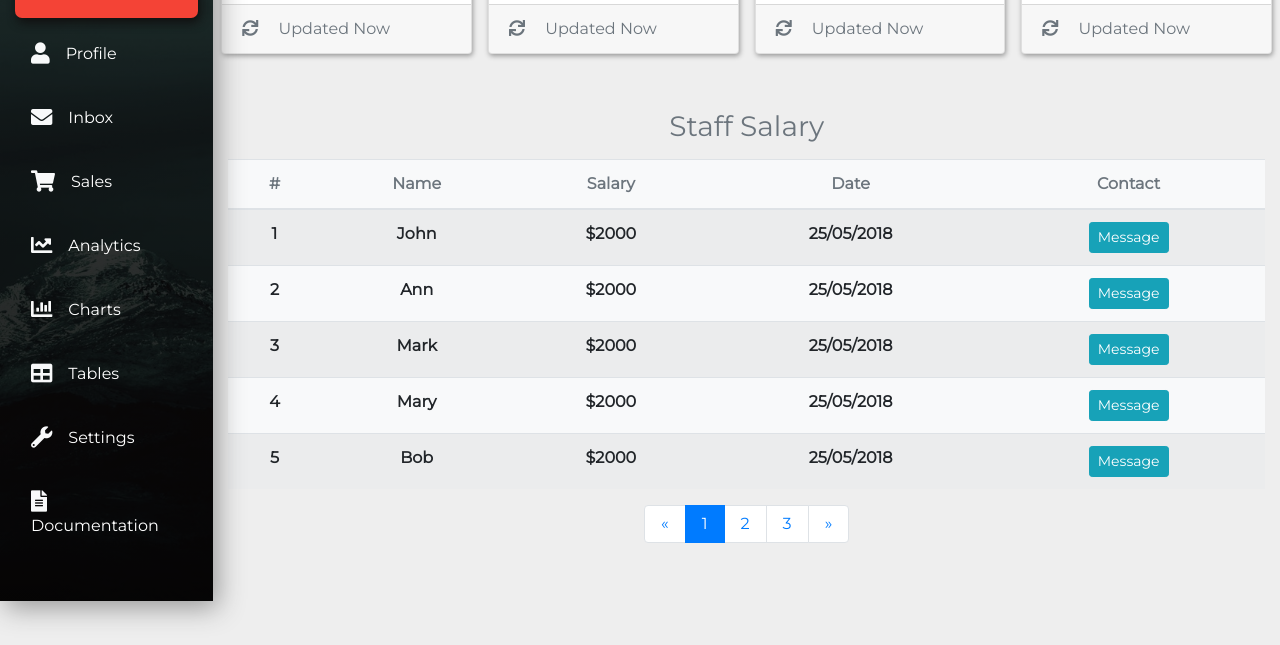
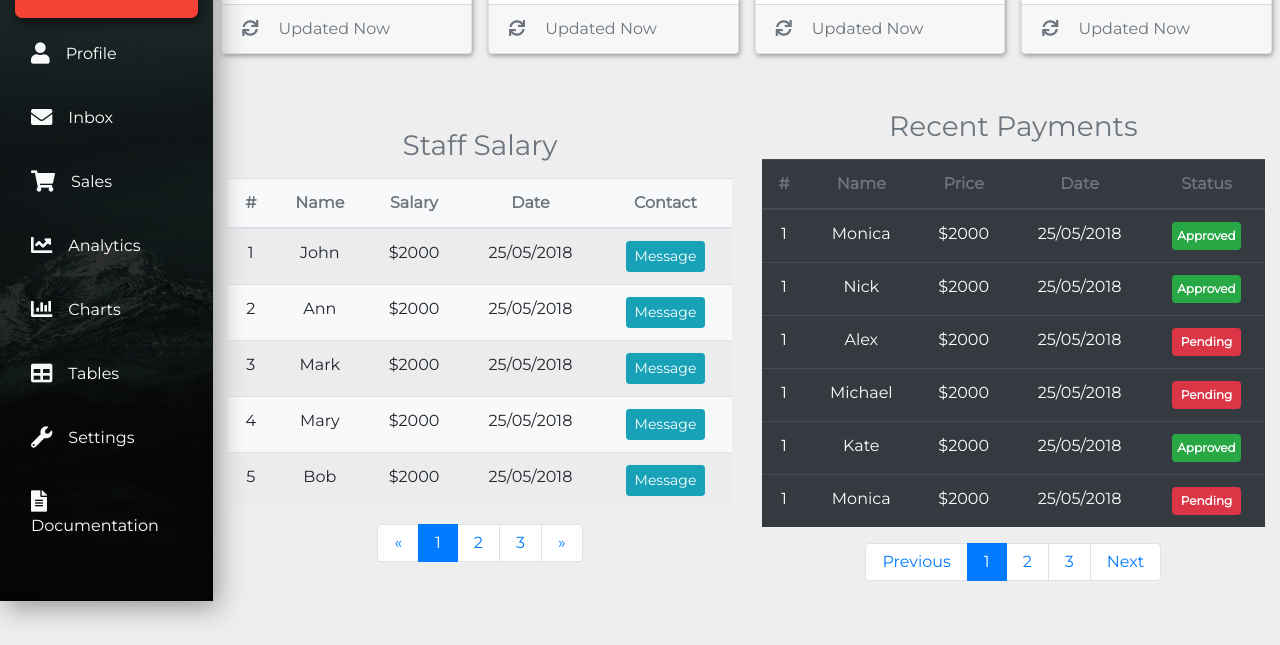
Before and after one commit to stlin/bootstrap-admin-dashboard, a plain HTML site: page index.html in a window 1280 px wide. Shown: the part 199-844 px from the top of the page. Before the commit the page ends 806 px from the top, so only its background shows below. Drawn offline with nearby package versions, Linux system fonts and the light colour scheme.

Commit message:
Added a second table with dark background

```diff
--- a/index.html
+++ b/index.html
@@ -225,8 +225,8 @@
         <div class="container-fluid">
             <div class="row mb-5">
                 <div class="col-xl-10 col-lg-9 col-md-8 ml-auto">
-                    <div class="row">
-                        <div class="col-12">
+                    <div class="row align-items-center">
+                        <div class="col-xl-6 col-12 mb-4 mb-xl-0">
                             <h3 class="text-muted text-center mb-3">Staff Salary</h3>
                             <table class="table table-striped bg-light text-center">
                                 <thead>
@@ -240,39 +240,39 @@
                                 </thead>
                                 <tbody>
                                     <tr>
-                                        <th>1</th>
-                                        <th>John</th>
-                                        <th>$2000</th>
-                                        <th>25/05/2018</th>
-                                        <th><button class="btn btn-info btn-sm">Message</button></th>
+                                        <td>1</td>
+                                        <td>John</td>
+                                        <td>$2000</td>
+                                        <td>25/05/2018</td>
+                                        <td><button class="btn btn-info btn-sm">Message</button></td>
                                     </tr>
                                     <tr>
-                                        <th>2</th>
-                                        <th>Ann</th>
-                                        <th>$2000</th>
-                                        <th>25/05/2018</th>
-                                        <th><button class="btn btn-info btn-sm">Message</button></th>
+                                        <td>2</td>
+                                        <td>Ann</td>
+                                        <td>$2000</td>
+                                        <td>25/05/2018</td>
+                                        <td><button class="btn btn-info btn-sm">Message</button></td>
                                     </tr>
                                     <tr>
-                                        <th>3</th>
-                                        <th>Mark</th>
-                                        <th>$2000</th>
-                                        <th>25/05/2018</th>
-                                        <th><button class="btn btn-info btn-sm">Message</button></th>
+                                        <td>3</td>
+                                        <td>Mark</td>
+                                        <td>$2000</td>
+                                        <td>25/05/2018</td>
+                                        <td><button class="btn btn-info btn-sm">Message</button></td>
                                     </tr>
                                     <tr>
-                                        <th>4</th>
-                                        <th>Mary</th>
-                                        <th>$2000</th>
-                                        <th>25/05/2018</th>
-                                        <th><button class="btn btn-info btn-sm">Message</button></th>
+                                        <td>4</td>
+                                        <td>Mary</td>
+                                        <td>$2000</td>
+                                        <td>25/05/2018</td>
+                                        <td><button class="btn btn-info btn-sm">Message</button></td>
                                     </tr>
                                     <tr>
-                                        <th>5</th>
-                                        <th>Bob</th>
-                                        <th>$2000</th>
-                                        <th>25/05/2018</th>
-                                        <th><button class="btn btn-info btn-sm">Message</button></th>
+                                        <td>5</td>
+                                        <td>Bob</td>
+                                        <td>$2000</td>
+                                        <td>25/05/2018</td>
+                                        <td><button class="btn btn-info btn-sm">Message</button></td>
                                     </tr>
                                 </tbody>
                             </table>
@@ -308,9 +308,100 @@
                                 </ul>
                             </nav>
                             <!-- end of pagination -->
+                        </div>
+
+                        <div class="col-xl-6 col-12 mb-4 mb-xl-0">
+                            <h3 class="text-muted text-center mb-3">Recent Payments</h3>
+                            <table class="table table-dark table-hover text-center">
+                                <thead>
+                                    <tr class="text-muted">
+                                        <th>#</th>
+                                        <th>Name</th>
+                                        <th>Price</th>
+                                        <th>Date</th>
+                                        <th>Status</th>
+                                    </tr>
+                                </thead>
+                                <tbody>
+                                    <tr>
+                                        <td>1</td>
+                                        <td>Monica</td>
+                                        <td>$2000</td>
+                                        <td>25/05/2018</td>
+                                        <td><span class="badge badge-success w-75 py-2">Approved</span></td>
+                                    </tr>
+                                    <tr>
+                                        <td>1</td>
+                                        <td>Nick</td>
+                                        <td>$2000</td>
+                                        <td>25/05/2018</td>
+                                        <td><span class="badge badge-success w-75 py-2">Approved</span></td>
+                                    </tr>
+                                    <tr>
+                                        <td>1</td>
+                                        <td>Alex</td>
+                                        <td>$2000</td>
+                                        <td>25/05/2018</td>
+                                        <td><span class="badge badge-danger w-75 py-2">Pending</span></td>
+                                    </tr>
+                                    <tr>
+                                        <td>1</td>
+                                        <td>Michael</td>
+                                        <td>$2000</td>
+                                        <td>25/05/2018</td>
+                                        <td><span class="badge badge-danger w-75 py-2">Pending</span></td>
+                                    </tr>
+                                    <tr>
+                                        <td>1</td>
+                                        <td>Kate</td>
+                                        <td>$2000</td>
+                                        <td>25/05/2018</td>
+                                        <td><span class="badge badge-success w-75 py-2">Approved</span></td>
+                                    </tr>
+                                    <tr>
+                                        <td>1</td>
+                                        <td>Monica</td>
+                                        <td>$2000</td>
+                                        <td>25/05/2018</td>
+                                        <td><span class="badge badge-danger w-75 py-2">Pending</span></td>
+                                    </tr>
+
+                                </tbody>
+                            </table>
+
+                            <!-- pagination -->
+                            <nav>
+                                <ul class="pagination justify-content-center">
+                                    <li class="page-item">
+                                        <a href="" class="page-link py-2 px-3">
+                                            <span>Previous</span>
+                                        </a>
+                                    </li>
+                                    <li class="page-item active">
+                                        <a href="" class="page-link py-2 px-3">
+                                            1
+                                        </a>
+                                    </li>
+                                    <li class="page-item">
+                                        <a href="" class="page-link py-2 px-3">
+                                            2
+                                        </a>
+                                    </li>
+                                    <li class="page-item">
+                                        <a href="" class="page-link py-2 px-3">
+                                            3
+                                        </a>
+                                    </li>
+                                    <li class="page-item">
+                                        <a href="" class="page-link py-2 px-3">
+                                            <span>Next</span>
+                                        </a>
+                                    </li>
+                                </ul>
+                            </nav>
+                            <!-- end of pagination -->
 
                         </div>
-                        <div class="col-12"></div>
                     </div>
                 </div>
             </div>
```
